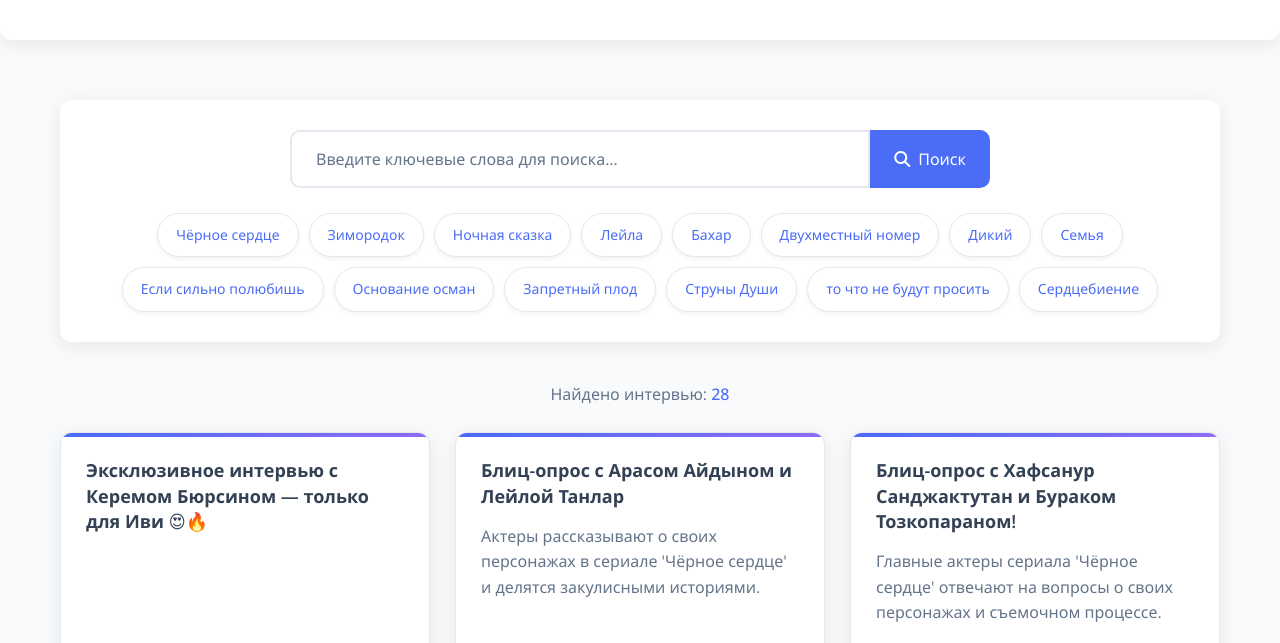
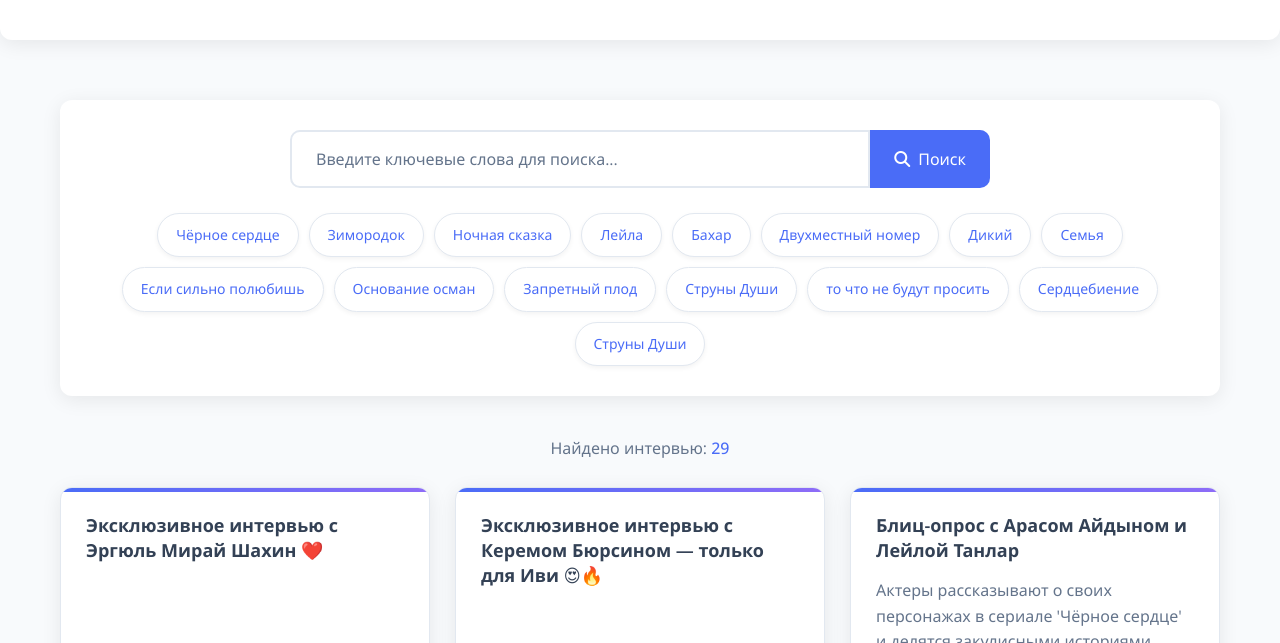
Before and after one commit to kotikilove/kotikilove.github.io, a plain HTML site: page index.html in a window 1280 px wide. Shown: the part 124-767 px from the top of the page. Drawn offline with nearby package versions, Linux system fonts and the light colour scheme.

Commit message:
Update index.html

```diff
--- a/index.html
+++ b/index.html
@@ -47,6 +47,7 @@
                 <div class="tag" data-tag="Струны Души">Струны Души</div>
                 <div class="tag" data-tag="то что не будут просить">то что не будут просить</div>
                 <div class="tag" data-tag="Сердцебиение">Сердцебиение</div>
+                <div class="tag" data-tag="Струны Души">Струны Души</div>
             </div>
         </section>
 
@@ -98,6 +99,13 @@
         // Стандартные интервью
         function getDefaultInterviews() {
             return [
+                {
+                    title: "Эксклюзивное интервью с Эргюль Мирай Шахин ❤️",
+                    description: "",
+                    link1: "https://vk.com/wall-221529593_73503",
+                    link2: "https://t.me/ivi_turk/5665",
+                    keywords: ["Эргюль Мирай Шахин", "Струны Души", "Интервью"]
+                },
                 {
                     title: "Эксклюзивное интервью с Керемом Бюрсином — только для Иви 😍🔥",
                     description: "",
```
